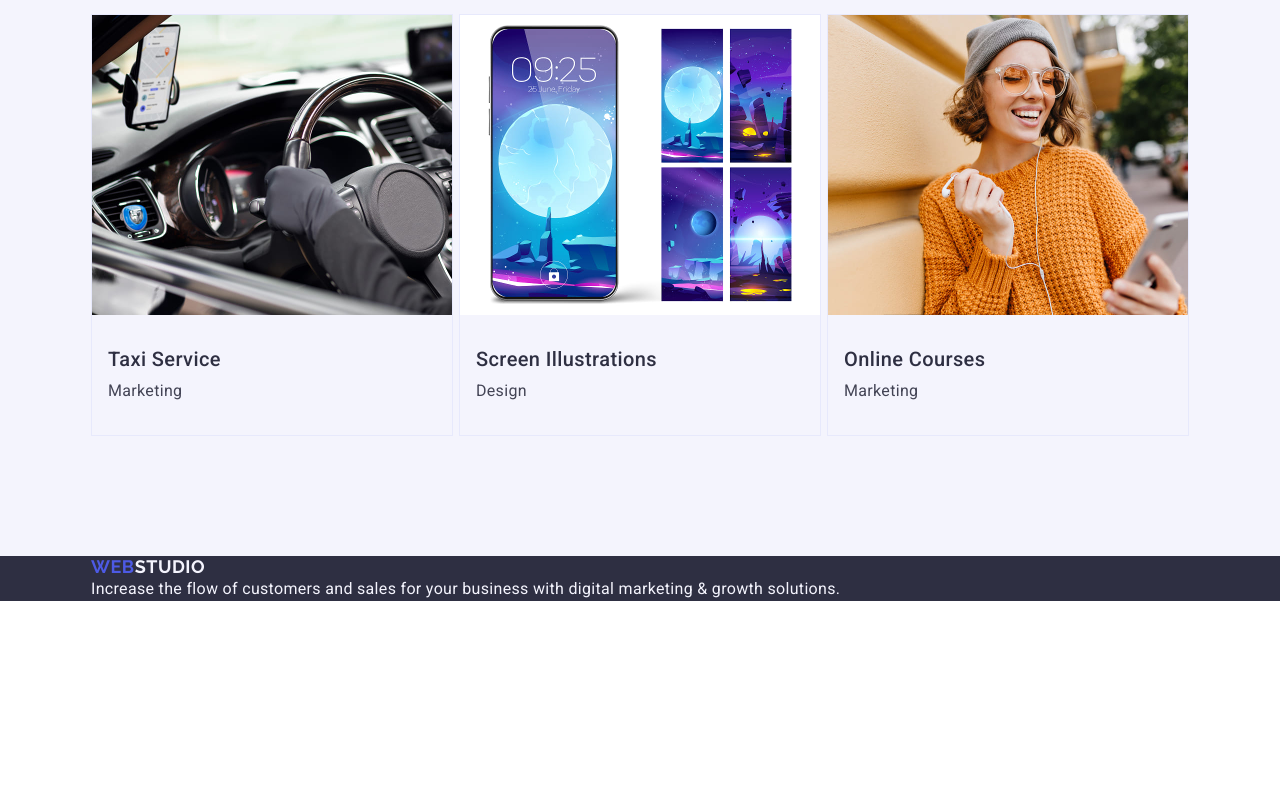
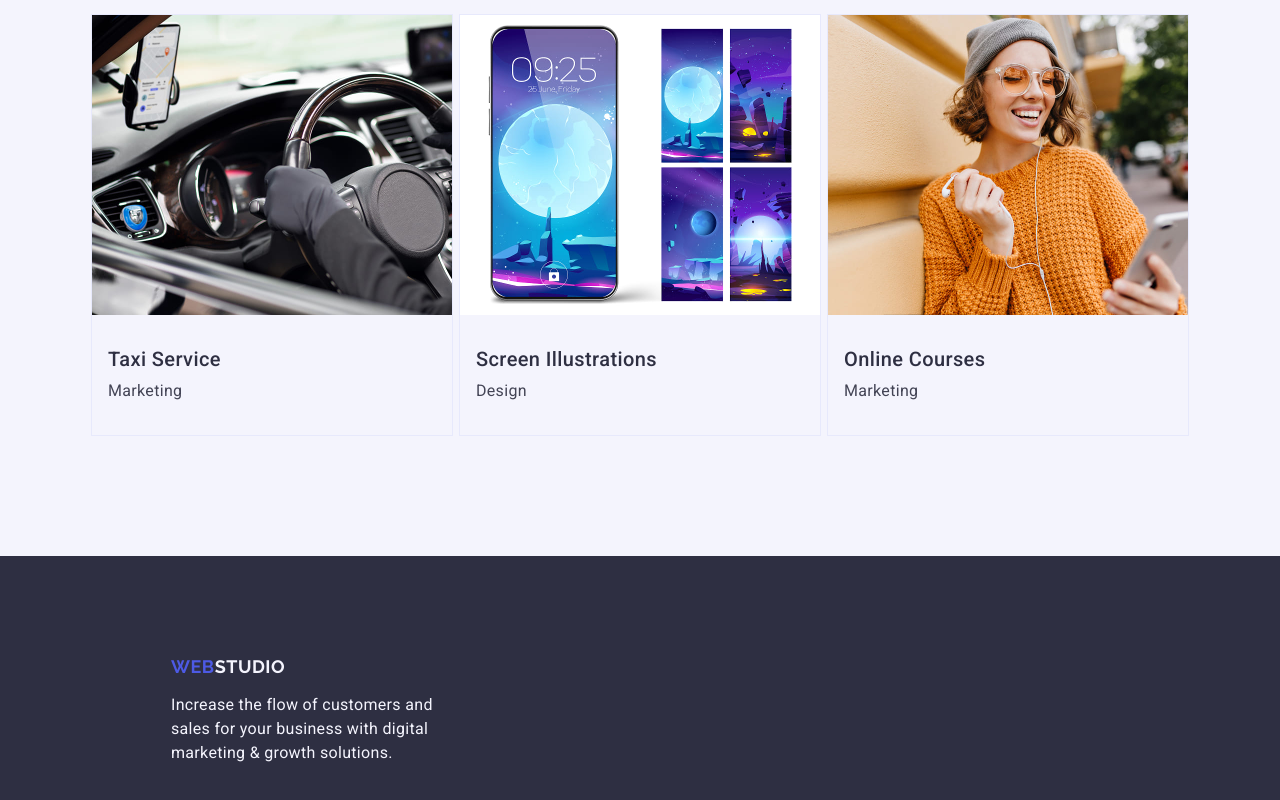
Before and after one commit to Masikkx/goit-markup-hw-03, a plain HTML site: page index.html in a window 1280 px wide. Shown: the part 2473-3273 px from the top of the page. Before the commit the page ends 3074 px from the top, so only its background shows below. Drawn offline with nearby package versions, Linux system fonts and the light colour scheme.

Commit message:
fix: update element positioning for page-footer

```diff
--- a/css/styles.css
+++ b/css/styles.css
@@ -236,8 +236,6 @@ h1 {
 .portfolio {
   padding: 120px 0px;
 }
-.container {
-}
 .portfolio-title {
   margin-bottom: 72px;
 }
@@ -259,9 +257,18 @@ h1 {
 }
 
 /* ---FOOTER--- */
+.page-footer {
+  padding: 100px 0px;
+}
+.page-footer .container {
+  height: 112px;
+  margin-left: 156px;
+}
 .page-footer .logo-span {
   color: #f4f4fd;
 }
 .page-footer p {
   color: #f4f4fd;
+  margin-top: 16px;
+  width: 264px;
 }
```
